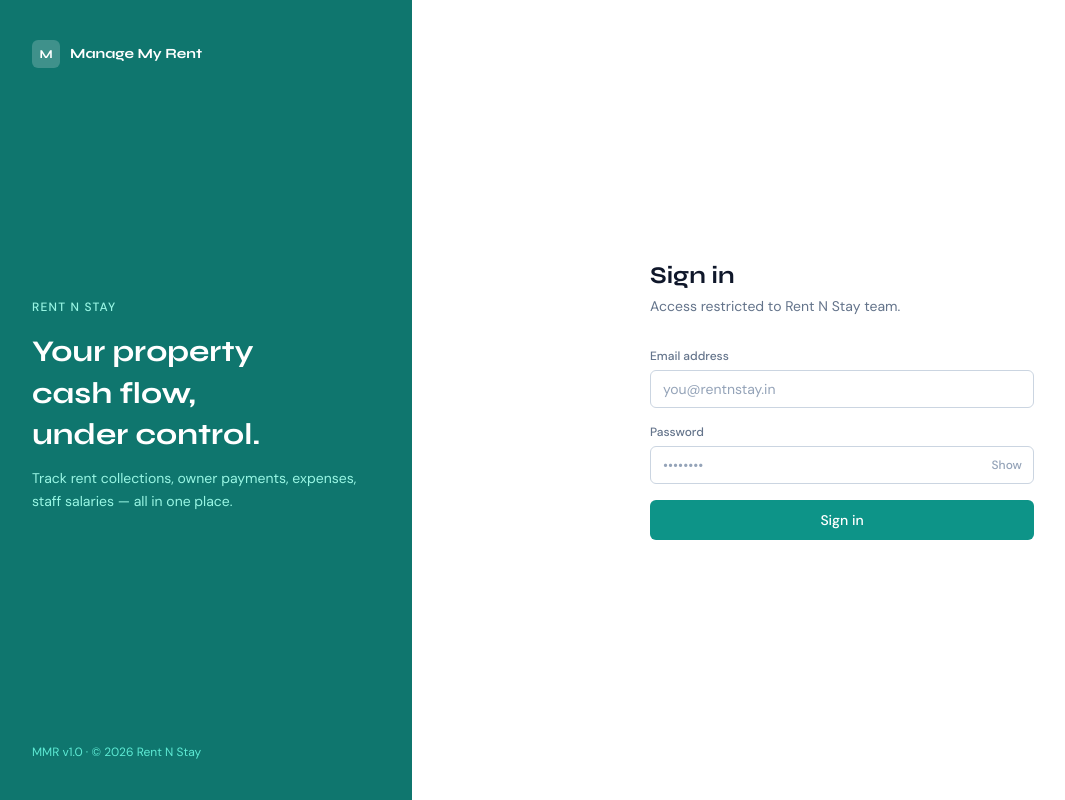
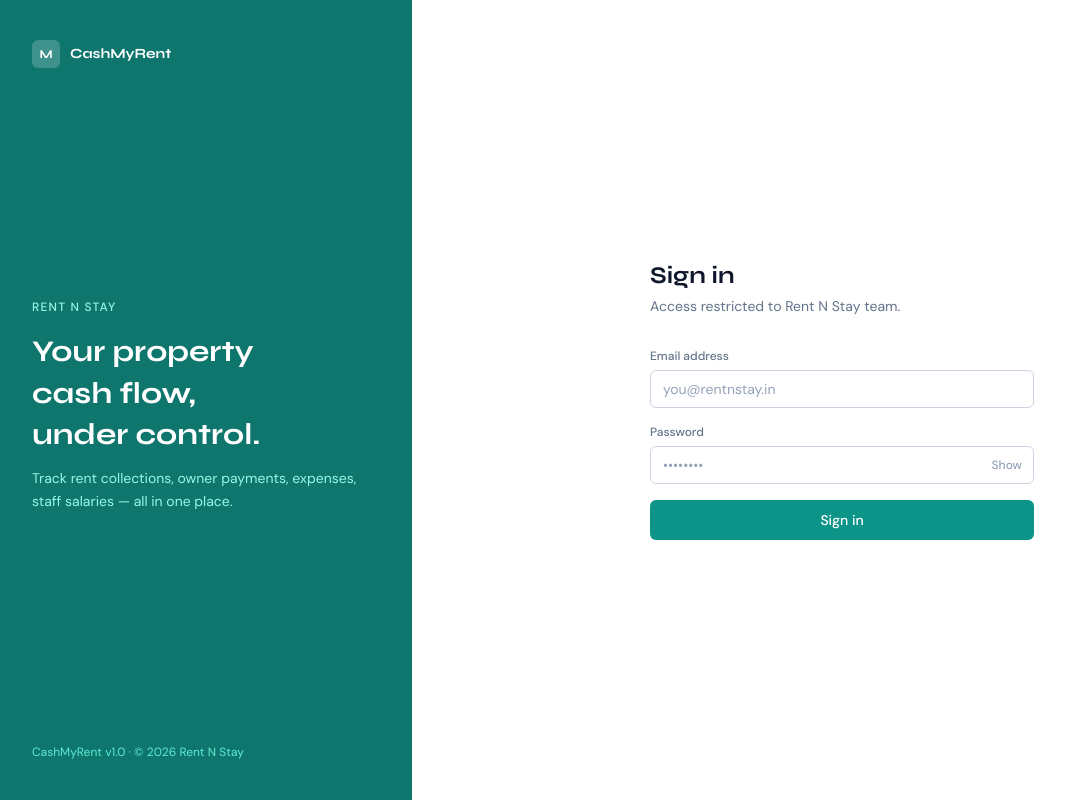
Before and after one commit to UmeshPareek/MMR, a React (Vite) app: page / in a window 1280 px wide. Shown: the whole page, without its empty margins (8-1073 px from the left). Built offline with nearby package versions, Linux system fonts and the light colour scheme.

Commit message:
Update Login.jsx

```diff
--- a/src/pages/Login.jsx
+++ b/src/pages/Login.jsx
@@ -3,6 +3,9 @@ import { useAuth } from '@/contexts/AuthContext'
 import toast from 'react-hot-toast'
 
 export default function Login() {
+  const wasAutoLoggedOut = window.__cmrAutoLogout
+  if (wasAutoLoggedOut) { window.__cmrAutoLogout = false }
+
   const { signIn } = useAuth()
   const [email, setEmail] = useState('')
   const [password, setPassword] = useState('')
@@ -27,7 +30,7 @@ export default function Login() {
           <div className="w-7 h-7 bg-white/20 rounded-md flex items-center justify-center">
             <span className="font-display font-bold text-white text-xs">M</span>
           </div>
-          <span className="font-display font-bold text-white text-sm">Manage My Rent</span>
+          <span className="font-display font-bold text-white text-sm">CashMyRent</span>
         </div>
 
         <div>
@@ -40,7 +43,7 @@ export default function Login() {
           </p>
         </div>
 
-        <p className="text-brand-300 text-xs">MMR v1.0 · © {new Date().getFullYear()} Rent N Stay</p>
+        <p className="text-brand-300 text-xs">CashMyRent v1.0 · © {new Date().getFullYear()} Rent N Stay</p>
       </div>
 
       {/* Right panel */}
@@ -52,7 +55,7 @@ export default function Login() {
             <div className="w-7 h-7 bg-brand-600 rounded-md flex items-center justify-center">
               <span className="font-display font-bold text-white text-xs">M</span>
             </div>
-            <span className="font-display font-bold text-surface-900 text-sm">Manage My Rent</span>
+            <span className="font-display font-bold text-surface-900 text-sm">CashMyRent</span>
           </div>
 
           <div className="mb-8">
```
